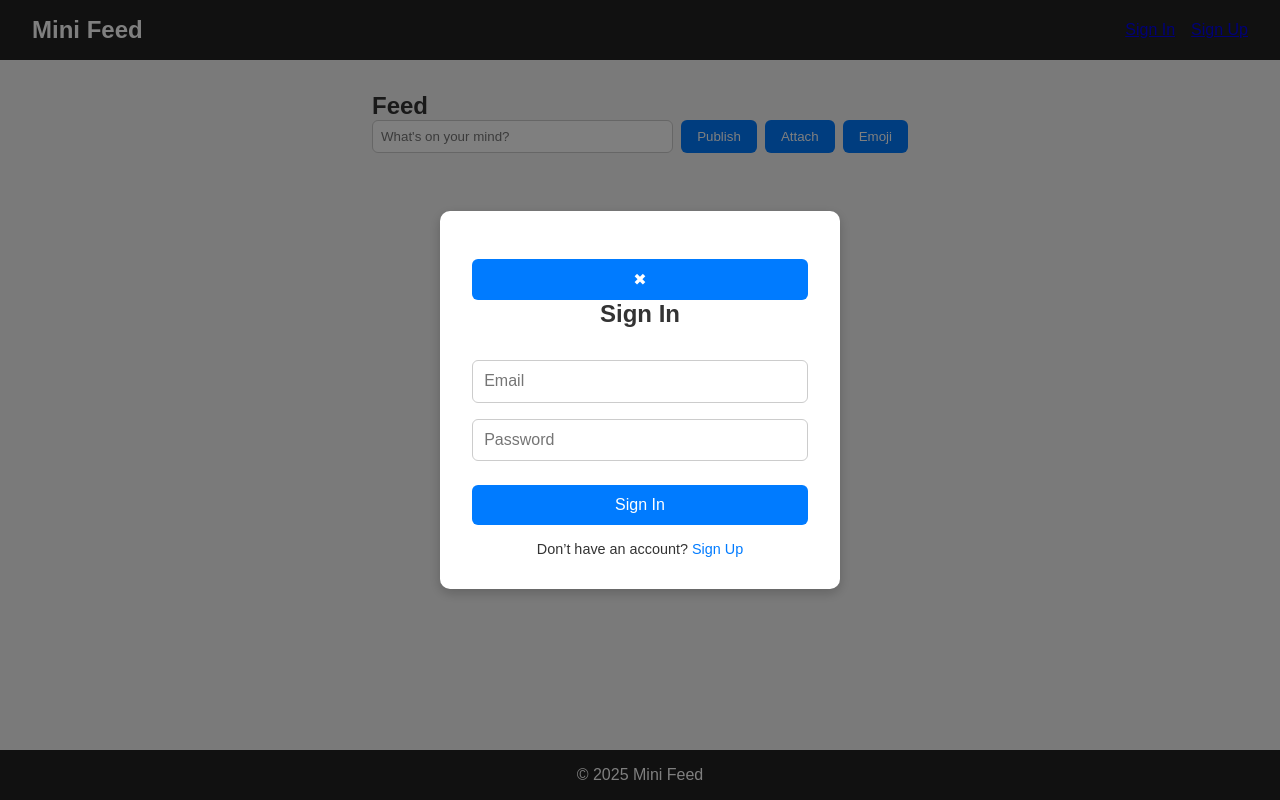
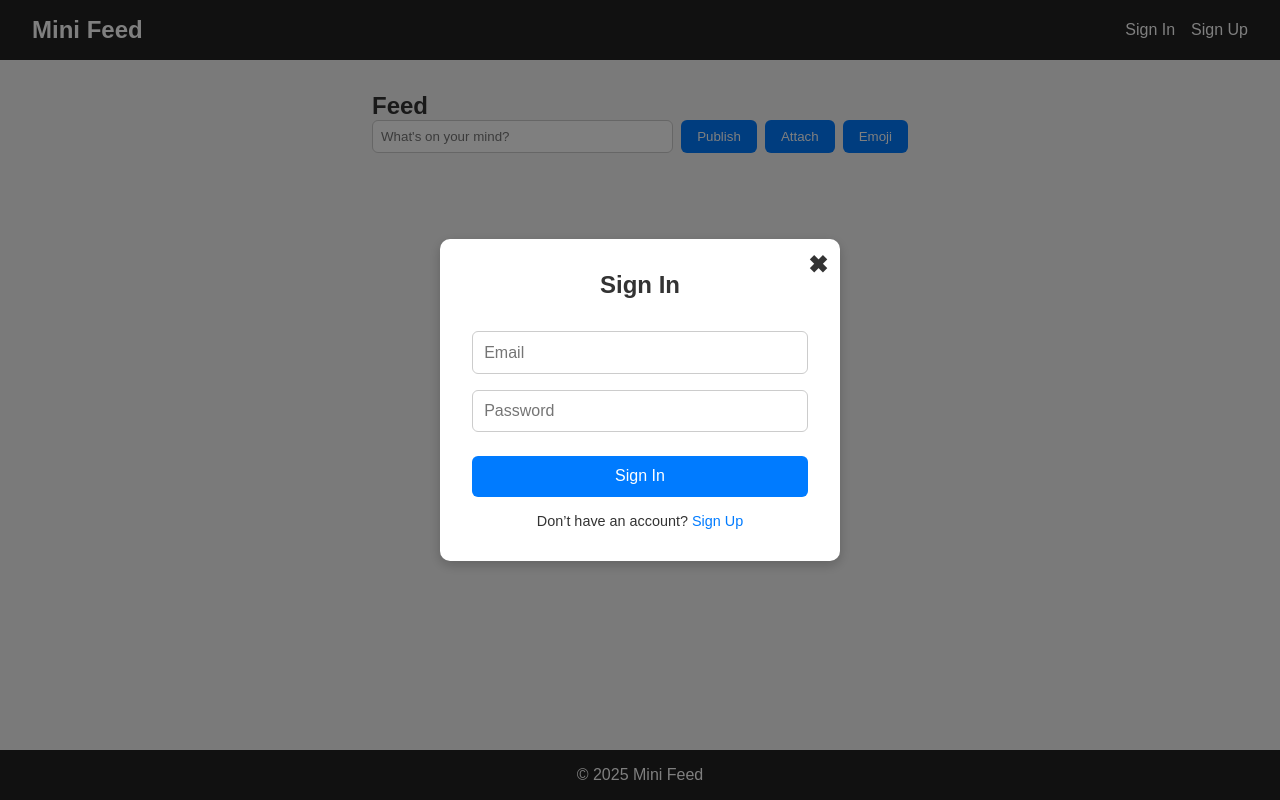
Before and after one commit to anshuljaiswal1993/Atlys-Project, a React (Vite) app: page / in a window 1280 px wide. Both pictures are taken after a click on the button "Publish". Built offline with nearby package versions, Linux system fonts and the light colour scheme.

Commit message:
valid user login

```diff
--- a/src/components/AuthModal/AuthModal.module.css
+++ b/src/components/AuthModal/AuthModal.module.css
@@ -1,3 +1,4 @@
+/* Overlay */
 .overlay {
   position: fixed;
   top: 0;
@@ -11,6 +12,7 @@
   z-index: 1000;
 }
 
+/* Modal box */
 .modal {
   background: white;
   padding: 2rem;
@@ -22,10 +24,30 @@
   position: relative;
 }
 
+/* Close button (X) */
+.closeBtn {
+  position: absolute;
+  top: 12px;
+  right: 12px;
+  background: transparent;
+  border: none;
+  font-size: 1.5rem;
+  font-weight: bold;
+  color: #333;
+  cursor: pointer;
+  transition: color 0.2s;
+}
+
+.closeBtn:hover {
+  color: #007bff;
+}
+
+/* Headings */
 .modal h2 {
   margin-bottom: 1.5rem;
 }
 
+/* Inputs */
 .modal input {
   width: 100%;
   padding: 0.7rem;
@@ -35,7 +57,8 @@
   font-size: 1rem;
 }
 
-.modal button {
+/* Primary button */
+.modal button[type="submit"] {
   width: 100%;
   background: #007bff;
   color: white;
@@ -48,15 +71,17 @@
   font-size: 1rem;
 }
 
-.modal button:hover {
+.modal button[type="submit"]:hover {
   background: #0056b3;
 }
 
+/* Error message */
 .error {
   color: red;
   margin: 0.5rem 0;
 }
 
+/* Switch links */
 .switch {
   margin-top: 1rem;
   font-size: 0.9rem;
@@ -70,19 +95,3 @@
 .switch span:hover {
   text-decoration: underline;
 }
-
-.closeBtn {
-  margin-top: 1rem;
-  background: #ccc;
-  color: #333;
-  border: none;
-  padding: 0.6rem;
-  width: 100%;
-  border-radius: 6px;
-  cursor: pointer;
-  transition: background 0.2s;
-}
-
-.closeBtn:hover {
-  background: #999;
-}
--- a/src/components/AuthModal/AuthModal.tsx
+++ b/src/components/AuthModal/AuthModal.tsx
@@ -39,7 +39,7 @@ function AuthModal({ onClose, setIsAuthenticated }: AuthModalProps) {
   return (
     <div className={styles.overlay}>
       <div className={styles.modal}>
-         <button className={styles.close} onClick={onClose}>
+         <button className={styles.closeBtn} onClick={onClose}>
           ✖
         </button>
         <h2>{mode === "signin" ? "Sign In" : "Sign Up"}</h2>
--- a/src/components/Header/Header.tsx
+++ b/src/components/Header/Header.tsx
@@ -19,11 +19,11 @@ function Header({ isAuthenticated, setIsAuthenticated }: HeaderProps) {
       <h1 className={styles.logo}>Mini Feed</h1>
       <nav className={styles.nav}>
         {isAuthenticated ? (
-          <button onClick={handleSignOut}>Sign Out</button>
+          <button className={styles.signoutBtn} onClick={handleSignOut}>Sign Out</button>
         ) : (
           <>
-            <Link to="/signin">Sign In</Link>
-            <Link to="/signup">Sign Up</Link>
+            <Link className={styles.link} to="/signin">Sign In</Link>
+            <Link className={styles.link} to="/signup">Sign Up</Link>
           </>
         )}
       </nav>
```
